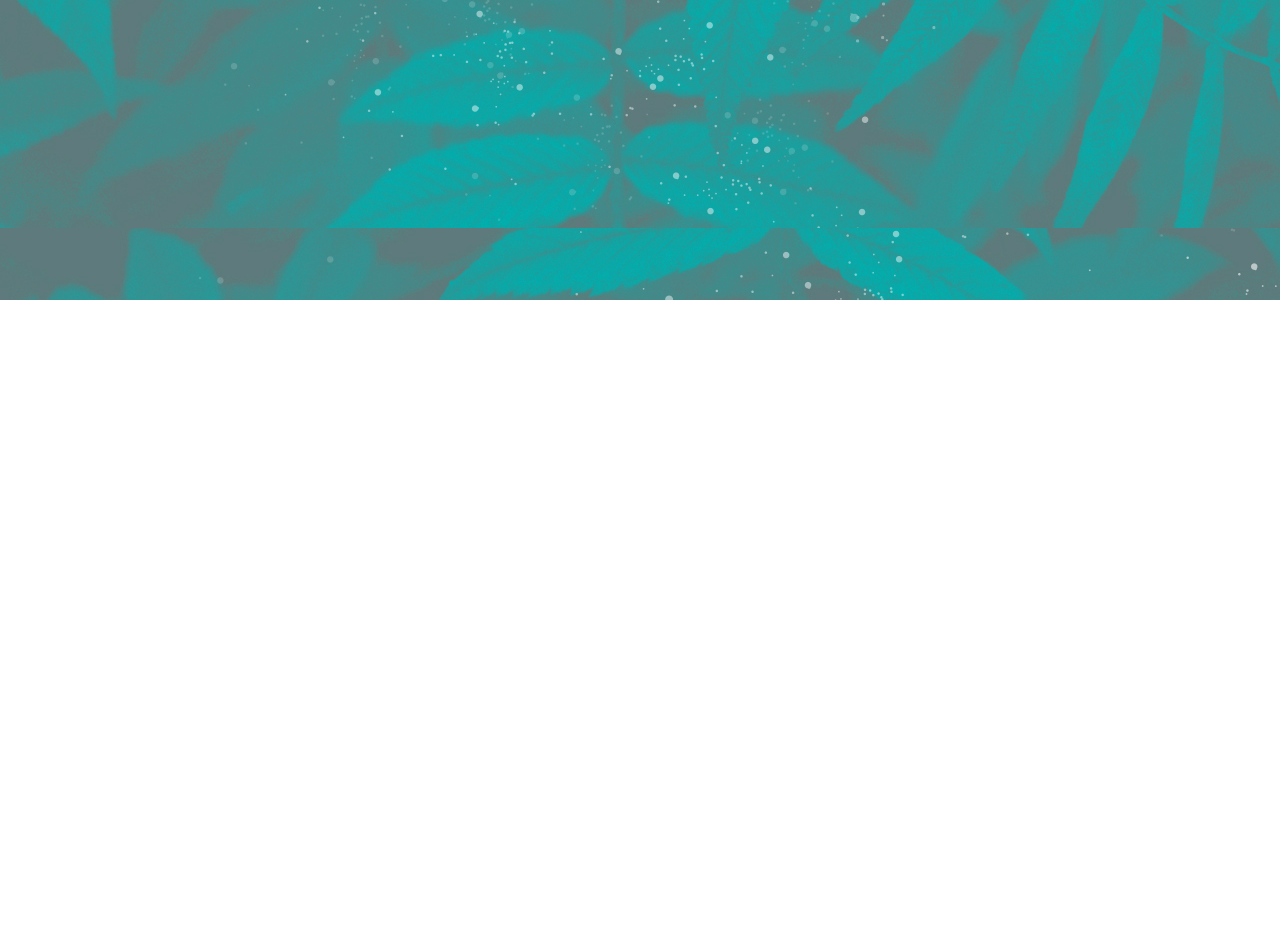
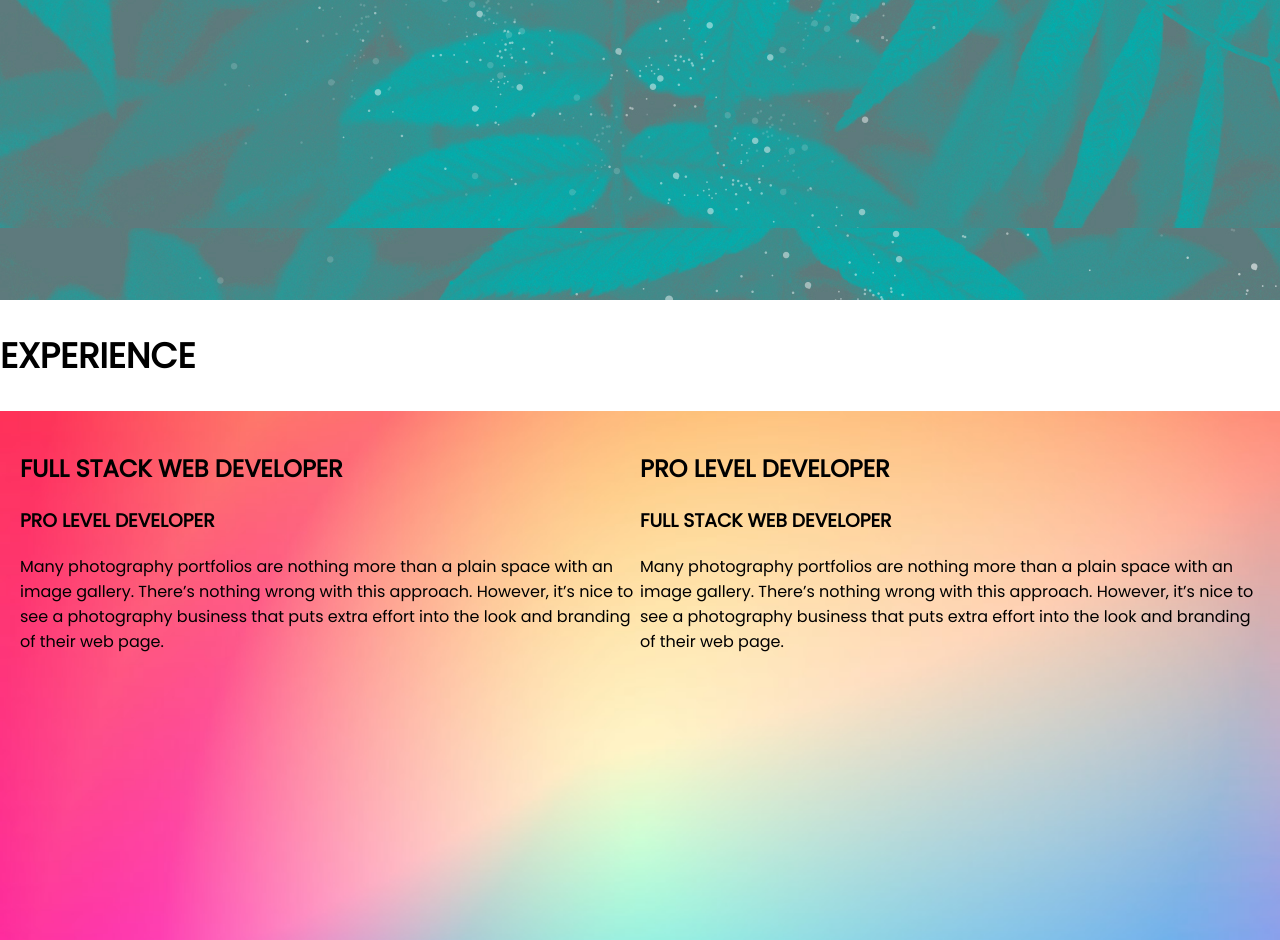
Before and after one commit to zshohag/z-portfolio, a plain HTML site: page index.html in a window 1280 px wide. Shown: the part 1420-2360 px from the top of the page. Before the commit the page ends 1720 px from the top, so only its background shows below. Drawn offline with Linux system fonts and the light colour scheme.

Commit message:
newwwwww

```diff
--- a/index.html
+++ b/index.html
@@ -11,7 +11,7 @@
     <link rel="stylesheet" href="style.css">
 </head>
 <body>
-  <section class="header" >
+  <section class="header flexiable-container" >
     <div  class="half-width" >
 
 
@@ -44,6 +44,30 @@
       <p>Many photography portfolios are nothing more than a plain space with an image gallery. There’s nothing wrong with this approach. However, it’s nice to see a photography business that puts extra effort into the look and branding of their web page. The wedding photography business Mack and Pouya not only takes great photos but has a website with a joyful user experience that reflects their line of work</p>
       <a  class="zbutton" target="_blank" href="">DOWNLOAD RESUME </a>
     </div>
+
   </section>
+
+
+
+  <section >
+      <h1> EXPERIENCE</h1>
+
+     <div class="flexiable-container" >
+      <div class="half-width" >
+        <h2>FULL STACK WEB DEVELOPER</h2>
+        <h3>PRO LEVEL DEVELOPER</h3>
+        <p>Many photography portfolios are nothing more than a plain space with an image gallery. There’s nothing wrong with this approach. However, it’s nice to see a photography business that puts extra effort into the look and branding of their web page.</p>
+      </div>
+
+
+      <div class="half-width"  >
+        <h2>PRO LEVEL DEVELOPER</h2>
+        <h3>FULL STACK WEB DEVELOPER</h3>
+        <p>Many photography portfolios are nothing more than a plain space with an image gallery. There’s nothing wrong with this approach. However, it’s nice to see a photography business that puts extra effort into the look and branding of their web page.</p>
+      </div>
+     </div>
+    </section >
+
+
 </body>
 </html>
--- a/style.css
+++ b/style.css
@@ -16,7 +16,7 @@ h1{
 }
 
 
-section.header {
+.flexiable-container {
     display: flex;
      background-image: url(images/photo-1579546929518-9e396f3cc809.jpg);
     background-repeat: no-repeat;
@@ -26,6 +26,7 @@ section.header {
     background-size: cover;
     padding: 20px;
 }
+
 
 .half-width {
     width: 50%;
@@ -65,3 +66,11 @@ section.header {
     background-image: url(images/50-Beautiful-and-Minimalist-Presentation-Backgrounds-04.jpg);
 
 }
+
+
+.exp {
+
+    display: flex;
+
+
+}
```
